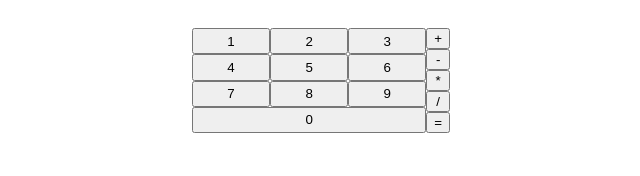
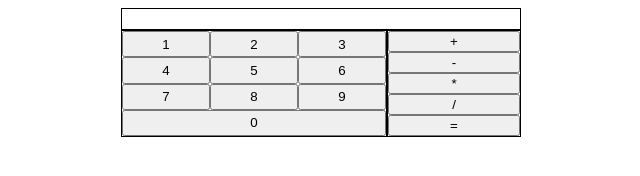
Before and after one commit to csontoskrisztian/Szamologep, a plain HTML site: page index.html in a window 1280 px wide. Shown: the whole page, without its empty margins (319-959 px from the left). Drawn offline with Linux system fonts and the light colour scheme.

Commit message:
Alap elrendezés

```diff
--- a/my.css
+++ b/my.css
@@ -1,35 +1,37 @@
 html {
     margin: 0;
-}
-
-.my-mb-1 {
-    margin-bottom: 1rem;
 }
 
 .wrapper, #number-buttons-wrapper, #operand-buttons-wrapper{
     display: flex;
 }
 
+#number-buttons-wrapper, #operand-buttons-wrapper, #display-wrapper {
+    border: 1px solid black;
+}
+
 .wrapper {
     margin: 0 auto;
-    max-width: fit-content;
+    max-width: 400px;
     flex-flow: row wrap;
 }
 
 #display-wrapper {
     flex: 100%;
     height: 20px;
-    max-width: 260px;
+    text-align: right;
 }
 
 #number-buttons-wrapper {
     flex-flow: row wrap;
+    flex: 66%;
 }
 
 #operand-buttons-wrapper {
     flex-flow: column nowrap;
+    flex: 33%;
 }
 
-#number-buttons-wrapper button, #operand-buttons-wrapper button {
+#number-buttons-wrapper button {
     flex: 33%;
 }
```
